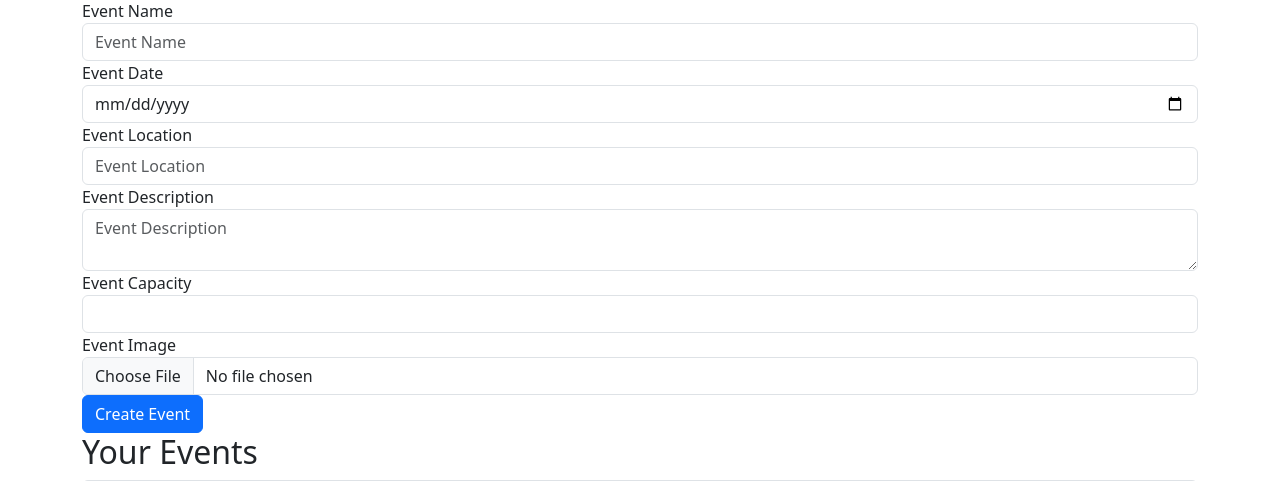
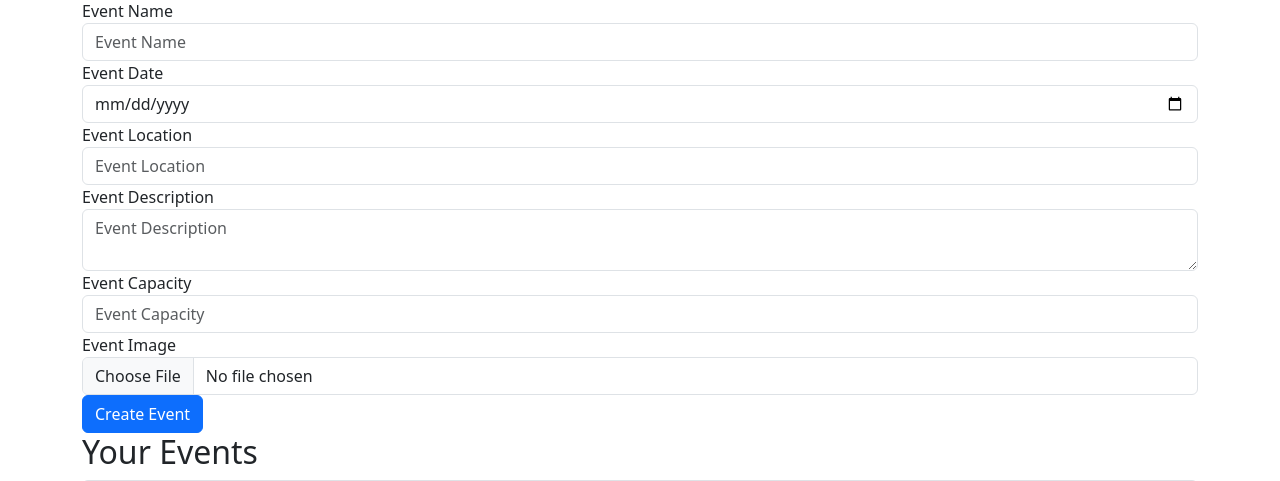
Before and after one commit to DrAtifAwan/Eventify14-copy-, a PHP site: page /backend/organizer_dashboard.php in a window 1280 px wide. Shown: the part 181-662 px from the top of the page. Run offline with PHP 8.4, Linux system fonts and the light colour scheme; the visitor is signed in with stand-in values (Sample User, id 1); data comes from the database, SQL or seed files in the repository; data that the repository does not hold is empty.

Commit message:
Update organizer_dashboard.php
updated

```diff
--- a/Eventify/backend/organizer_dashboard.php
+++ b/Eventify/backend/organizer_dashboard.php
@@ -35,6 +35,7 @@ if ($_SERVER['REQUEST_METHOD'] == 'POST' && isset($_POST['create_event'])) {
     $event_date = $_POST['event_date'];
     $event_location = $_POST['event_location'];
     $event_description = $_POST['event_description'];
+    $event_capacity = $_POST['event_capacity']; // Added this line
 
     // Handle file upload
     $image_path = "";
@@ -51,10 +52,10 @@ if ($_SERVER['REQUEST_METHOD'] == 'POST' && isset($_POST['create_event'])) {
         }
     }
 
-    // Insert event details including image path
-    $sql = "INSERT INTO events (name, date, location, description, organizer_id, image_path) VALUES (?, ?, ?, ?, ?, ?)";
+    // Insert event details including capacity and image path
+    $sql = "INSERT INTO events (name, date, location, description, organizer_id, image_path, capacity) VALUES (?, ?, ?, ?, ?, ?, ?)"; // Modified SQL
     $stmt = $conn->prepare($sql);
-    $stmt->bind_param("ssssss", $event_name, $event_date, $event_location, $event_description, $_SESSION['user_id'], $image_path);
+    $stmt->bind_param("ssssssi", $event_name, $event_date, $event_location, $event_description, $_SESSION['user_id'], $image_path, $event_capacity);
 
     if ($stmt->execute()) {
         $success_message = "Event created successfully!";
@@ -132,8 +133,9 @@ $notifications = $result->fetch_all(MYSQLI_ASSOC);
                 <textarea name="event_description" id="event_description" class="form-control" placeholder="Event Description" required></textarea>
             </div>
             <div class="form-group">
-                <label for="event_capacity">Event Capacity</label>
-                <input type="number" name="event_capacity" id="event_capacity" class="form-control" value="<?php echo $event['capacity']; ?>" required> </div>
+                <label for="event_capacity">Event Capacity</label> <!-- Added this field -->
+                <input type="number" name="event_capacity" id="event_capacity" class="form-control" placeholder="Event Capacity" required>
+            </div>
             <div class="form-group">
                 <label for="event_image">Event Image</label>
                 <input type="file" name="event_image" id="event_image" class="form-control">
@@ -156,8 +158,8 @@ $notifications = $result->fetch_all(MYSQLI_ASSOC);
                         <th>Location</th>
                         <th>Description</th>
                         <th>Image</th>
-                        <th>Capacity</th>
-                        <th>Remaining Spots</th>
+                        <th>Capacity</th> <!-- Added Capacity column -->
+                        <th>Remaining Spots</th> <!-- Added Remaining Spots column -->
                         <th>Actions</th>
                     </tr>
                 </thead>
@@ -169,20 +171,21 @@ $notifications = $result->fetch_all(MYSQLI_ASSOC);
                         <td><?php echo $event['location']; ?></td>
                         <td><?php echo $event['description']; ?></td>
                         <td><img src="<?php echo $event['image_path']; ?>" alt="Event Image" style="width: 100px; height: 100px;"></td>
-                        <td><?php echo $event['capacity']; ?></td>
+                        <td><?php echo $event['capacity']; ?></td> <!-- Display Capacity -->
                         <td>
                             <?php
-                            // Fetch the number of bookings for the event
-                            $sql = "SELECT COUNT(*) AS total_booked FROM bookings WHERE event_id = ?";
+                            // Fetch the number of RSVPs for the event
+                            $sql = "SELECT COUNT(*) AS rsvp_count FROM rsvps WHERE event_id = ?";
                             $stmt = $conn->prepare($sql);
                             $stmt->bind_param("i", $event['id']);
                             $stmt->execute();
                             $result = $stmt->get_result();
-                            $booked = $result->fetch_assoc()['total_booked'];
+                            $rsvp_count = $result->fetch_assoc()['rsvp_count'];
                             $stmt->close();
 
-                            // Calculate remaining spots
-                            $remaining_spots = $event['capacity'] - $booked;
+                            // Handle cases where capacity might not be set
+                            $event_capacity = isset($event['capacity']) ? $event['capacity'] : 0;
+                            $remaining_spots = $event_capacity - $rsvp_count;
                             ?>
                             <p><?php echo $remaining_spots; ?></p>
                         </td>
```
